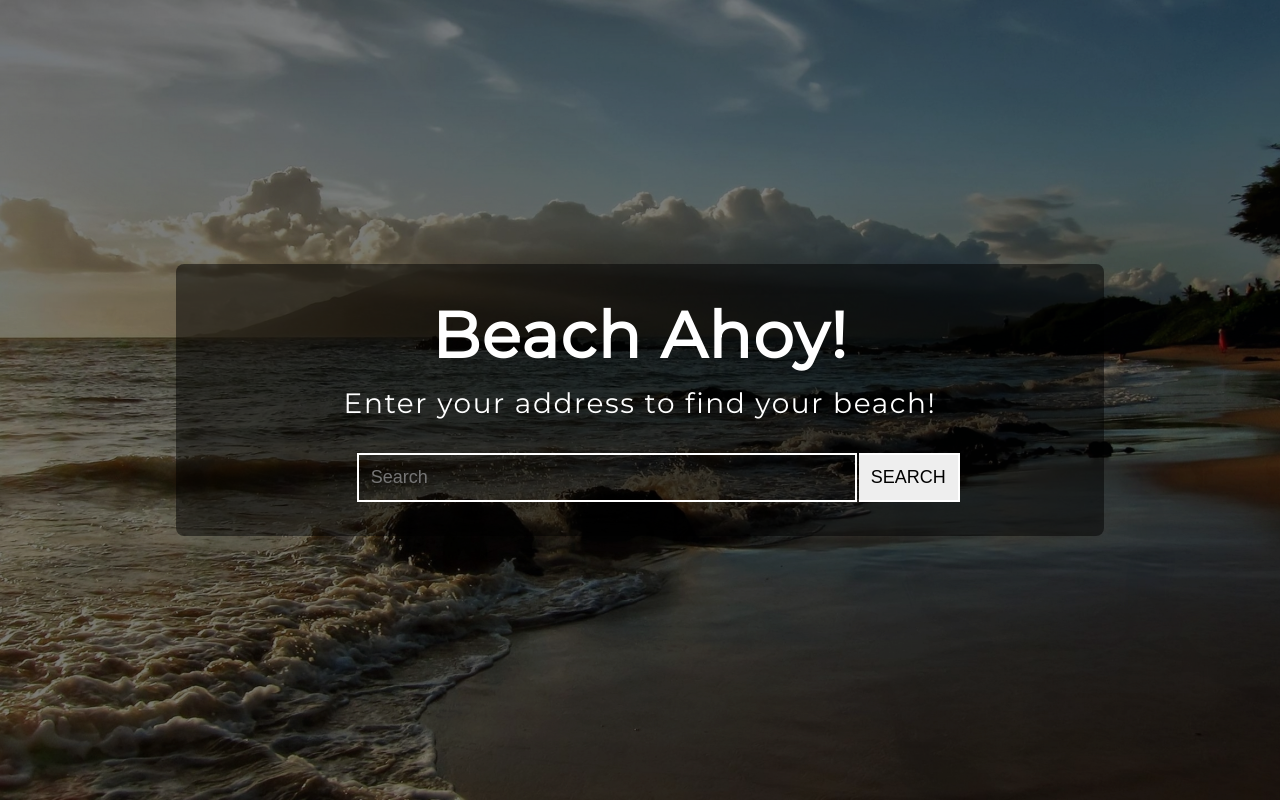
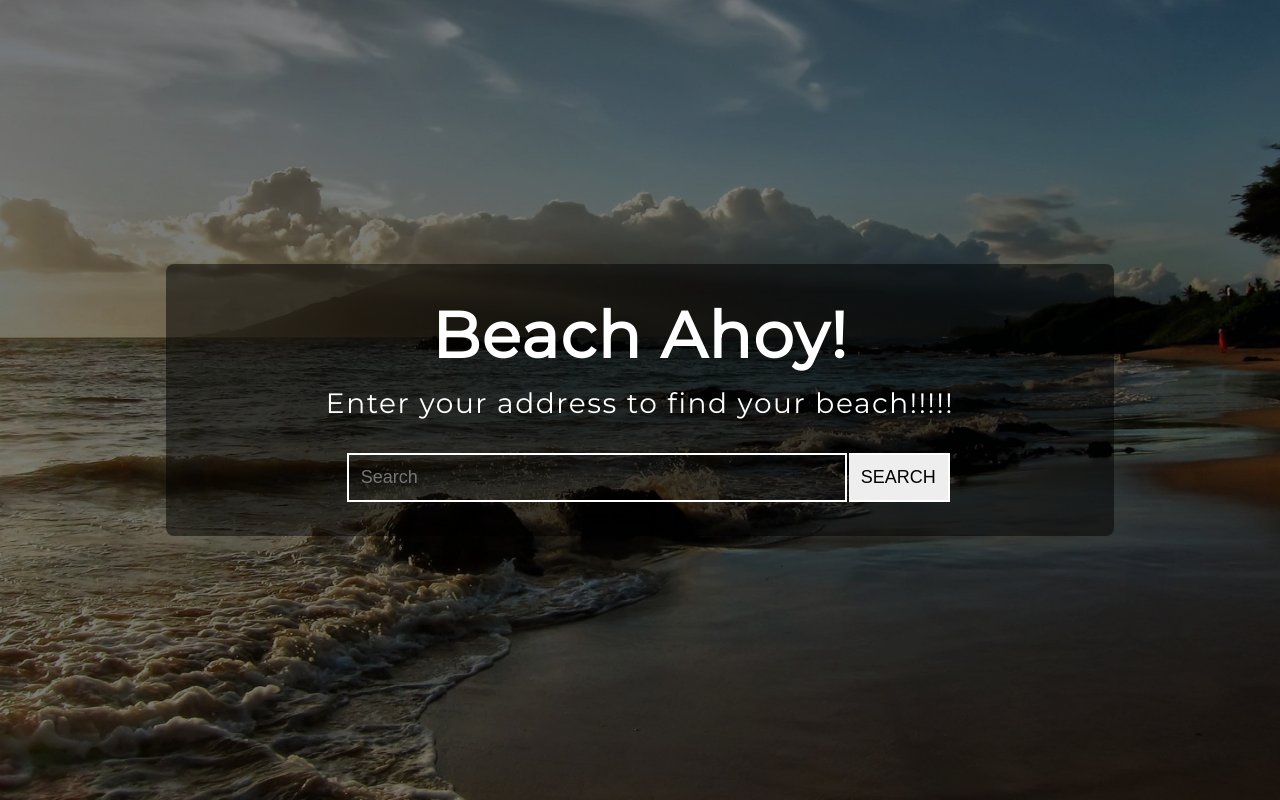
Before and after one commit to Deween/beach_maps, a plain HTML site: page public/index.html in a window 1280 px wide. Drawn offline with Linux system fonts and the light colour scheme; some packages are replaced by stand-ins of ours.

Commit message:
git add .!

```diff
--- a/public/index.html
+++ b/public/index.html
@@ -19,7 +19,7 @@
         </div>
         <div class="intro-header">
             <h1>Beach Ahoy!</h1>
-            <p>Enter your address to find your beach!</p>
+            <p>Enter your address to find your beach!!!!!</p>
             <div class="boxContainer">
                 <table class="elementsContainer">
                     <tr>
```
